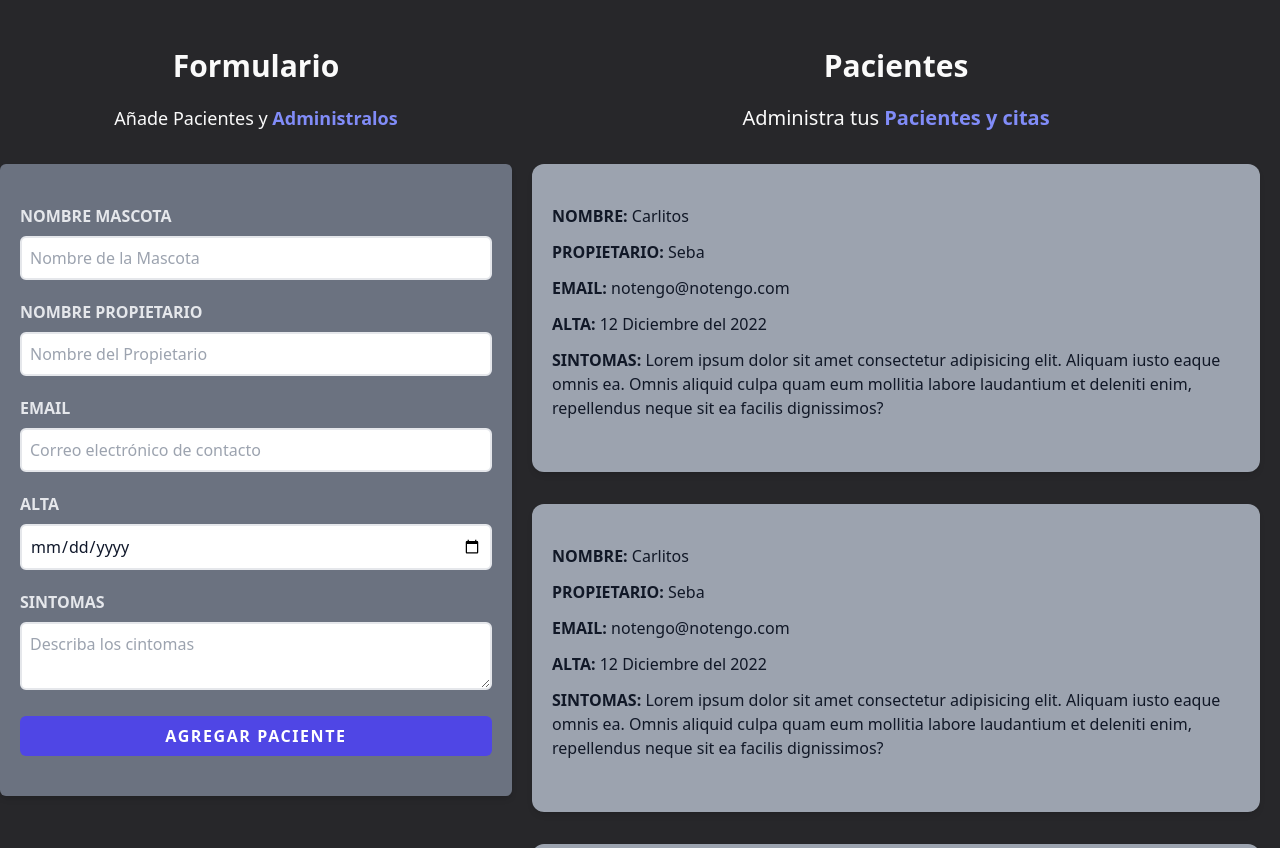
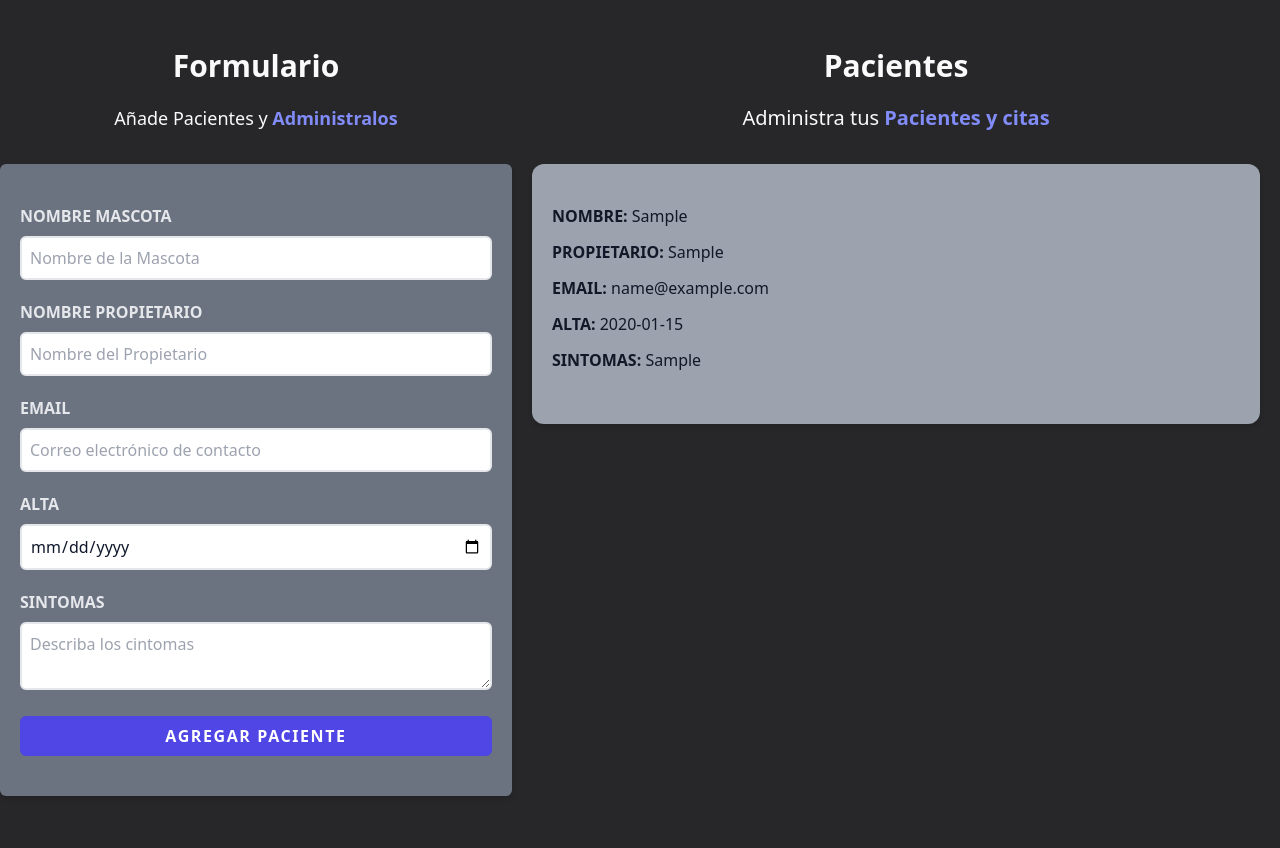
Before and after one commit to SebaGNH/Pacientes-Citas-Tailwind-React, a React (Vite) app: page / in a window 1280 px wide. Both pictures are taken after typing "Sample", "Sample", "name@example.com", "2020-01-15", "Sample" into the empty fields and a click on the input "Agregar Paciente". Built offline with nearby package versions, Linux system fonts and the light colour scheme.

Commit message:
se actualizó lista de componentes para mostrar de manera dinamica

```diff
--- a/src/App.jsx
+++ b/src/App.jsx
@@ -17,7 +17,9 @@ const App = () => {
           <Formulario
             setPacientes={setPacientes}
           />
-          <ListadoPacientes />
+          <ListadoPacientes
+            pacientes={pacientes}
+          />
         </div>
       </div>
     </Fragment>
--- /dev/null
+++ b/src/components/Error.jsx
@@ -0,0 +1,9 @@
+import React from 'react'
+
+const Error = ({children}) => {
+  return (
+    <p className='text-lg bg-red-500 text-white text-center mt-2 p-3 font-bold rounded'>{children}</p>
+  )
+}
+
+export default Error
--- a/src/components/Formulario.jsx
+++ b/src/components/Formulario.jsx
@@ -1,5 +1,6 @@
 import React,{useState,useEffect} from 'react';
 import limpiarCampos from '../Helpers/limpiarCampos';
+import Error from './Error';
 
 const Formulario = ({setPacientes}) => {
   //Estados
@@ -23,7 +24,7 @@ const Formulario = ({setPacientes}) => {
     }
     setError(false);
 
-    //setCategorias( misCategorias => [inputValue, ...misCategorias]);
+
     //Enviamos a App.js
     setPacientes(pacientes => [...pacientes,
       {
@@ -48,9 +49,9 @@ const Formulario = ({setPacientes}) => {
     <div className='md:w-1/2 lg:w-2/5'>
       <h2 className="font-black text-3xl text-center">Formulario</h2>
 
-      {
+      { //Error
         error?
-        <p className='text-lg bg-red-500 text-white text-center mt-2 p-3 font-bold rounded'>Hay campos vacíos</p>
+        <Error>Hay campos vacíos</Error>
       :
         <p className='text-lg mt-2 p-3 text-center'>Añade Pacientes y {' '}
           <span className='text-indigo-400 font-bold '>Administralos</span>
--- a/src/components/ListadoPacientes.jsx
+++ b/src/components/ListadoPacientes.jsx
@@ -1,6 +1,6 @@
 import React from 'react'
 import Paciente from './Paciente'
-const ListadoPacientes = () => {
+const ListadoPacientes = ({pacientes}) => {
 
   return (
     <div className='md:w-1/2 lg:w-3/5 md:h-screen overflow-y-scroll'>
@@ -10,9 +10,15 @@ const ListadoPacientes = () => {
         <span className='text-indigo-400 font-bold'>Pacientes y citas</span>
       </p>
 
-      <Paciente />
-      <Paciente />
-      <Paciente />
+      {
+        pacientes.map((paciente,idx) => (
+          <Paciente
+            key={idx}
+            paciente={paciente}
+          />
+        ))
+      }
+
     </div>
   )
 }
--- a/src/components/Paciente.jsx
+++ b/src/components/Paciente.jsx
@@ -1,27 +1,38 @@
 import React from 'react'
 
-const Paciente = () => {
+const Paciente = ({paciente}) => {
+
   return (
   <div className="mx-5 my-8 bg-gray-400 shadow-md px-5 py-10 rounded-xl text-base">
 
     <p className="font-bold mb-3 text-gray-900 uppercase">Nombre: {' '}
-      <span className="font-normal normal-case">Carlitos</span>
+      <span className="font-normal normal-case"
+        >{paciente.nombre}
+      </span>
     </p>
 
     <p className="font-bold mb-3 text-gray-900 uppercase">Propietario: {' '}
-      <span className="font-normal normal-case">Seba</span>
+      <span className="font-normal normal-case"
+        >{paciente.propietario}
+      </span>
     </p>
 
     <p className="font-bold mb-3 text-gray-900 uppercase">Email: {' '}
-      <span className="font-normal normal-case">notengo@notengo.com</span>
+      <span className="font-normal normal-case"
+        >{paciente.email}
+      </span>
     </p>
 
     <p className="font-bold mb-3 text-gray-900 uppercase">Alta: {' '}
-      <span className="font-normal normal-case">12 Diciembre del 2022</span>
+      <span className="font-normal normal-case"
+        >{paciente.fecha}
+      </span>
     </p>
 
     <p className="font-bold mb-3 text-gray-900 uppercase">Sintomas: {' '}
-      <span className="font-normal normal-case">Lorem ipsum dolor sit amet consectetur adipisicing elit. Aliquam iusto eaque omnis ea. Omnis aliquid culpa quam eum mollitia labore laudantium et deleniti enim, repellendus neque sit ea facilis dignissimos?</span>
+      <span className="font-normal normal-case"
+        >{paciente.sintomas}
+      </span>
     </p>
   </div>
   )
```
